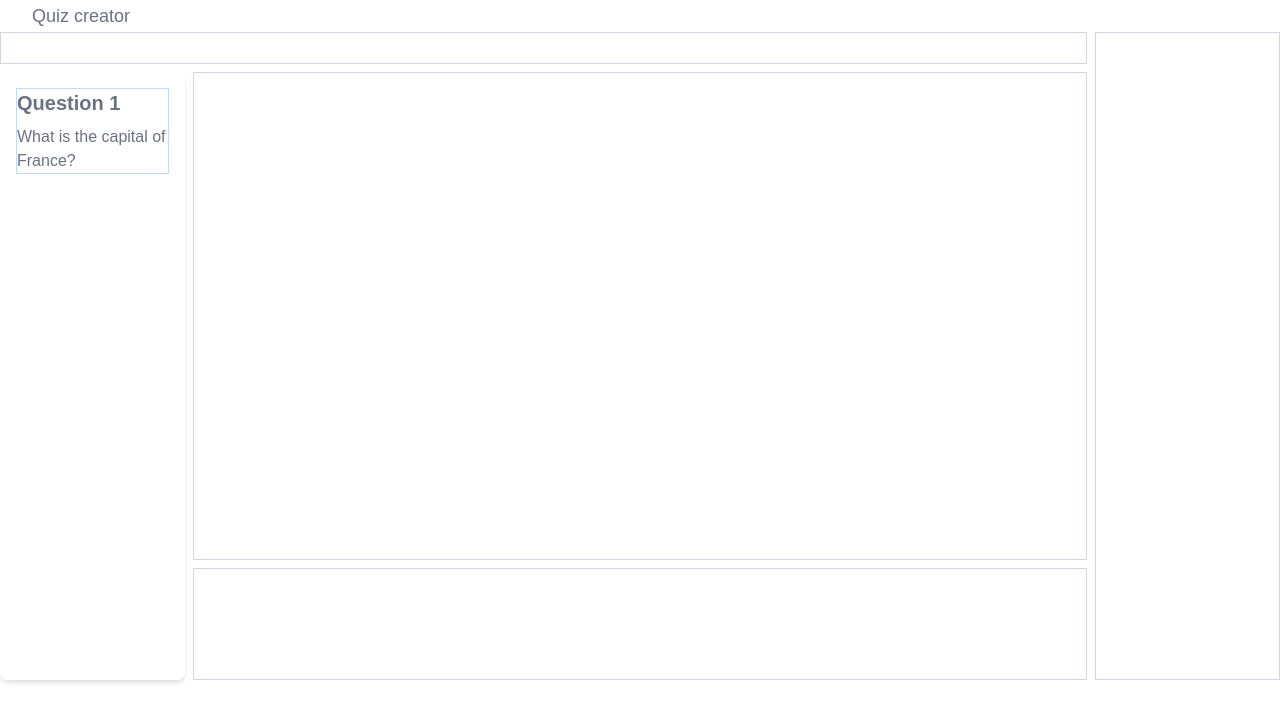
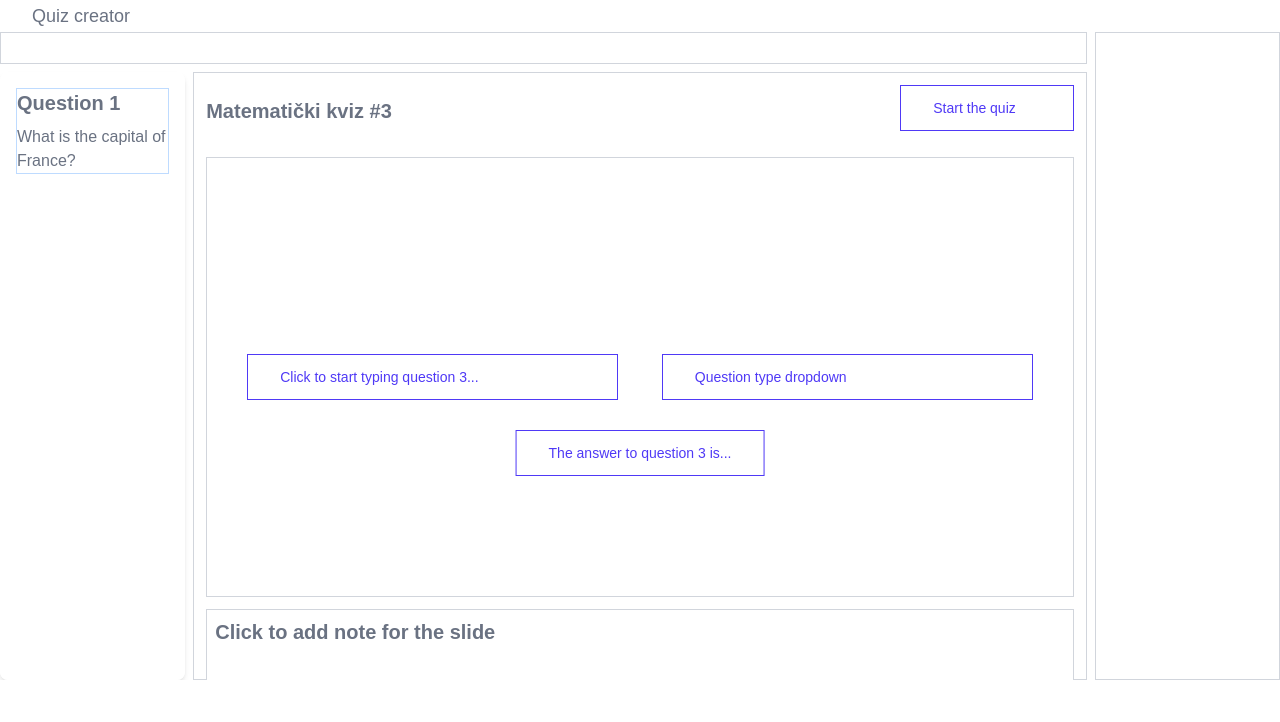
Before and after one commit to karlo-kormanic/zavrsni_rad, a Next.js app: page / in a window 1280 px wide. Shown: the top 722 px of the page. Built offline with nearby package versions, Linux system fonts and the light colour scheme.

Commit message:
Initial quiz creator layout

```diff
--- a/src/app/page.tsx
+++ b/src/app/page.tsx
@@ -3,16 +3,18 @@
 export default function Home() {
   return (
     <>
-      {/* component */}
       <div className="flex w-screen h-screen text-gray-500">
-        {/* Component Start */}
         <div className="flex flex-col flex-grow">
+          {/* Quiz creator traka */}
           <div className="h-[4vh] flex items-center flex-shrink-0 px-8 border-gray-300">
             <h1 className="text-lg font-medium">Quiz creator</h1>
           </div>
-          <div className="grid grid-cols-20 gap-2">
+          <div className="grid grid-cols-20 gap-2 overflow-hidden">
+            {/* Alatna traka */}
             <div className="h-[4vh] col-span-17 bg-white border border-gray-300" />
+            {/* Template preview */}
             <div className="h-[calc(80vh_+_8px)] row-span-2 col-span-3 bg-white border border-gray-300" />
+            {/* Slide preview */}
             <div className="col-span-3 h-[76vh] bg-white rounded-lg shadow-md overflow-y-auto">
               <div className="flex flex-col items-center gap-4 p-4 min-h-screen">
                 <div className="border border-blue-200">
@@ -21,10 +23,42 @@ export default function Home() {
                 </div>
               </div>
             </div>
-            <div className="grid grid-rows-2 col-span-14 gap-2">
-              <div className="h-[61vh] row-span-1 bg-white border border-gray-300" />
-              <div className="h-[calc(15vh_-_8px)] row-span-1 bg-white border border-gray-300" />
+            {/* Slide editor area */}
+            <div className="h-[76vh] col-span-14 bg-white border border-gray-300">
+              <div className="flex justify-between p-3">
+                <h1 className="text-xl font-bold mb-2 pt-3">Matematički kviz #3</h1>
+                <div className="w-1/5">
+                  <a className="text-sm font-medium text-indigo-600 focus:ring-3 focus:outline-hidden" href="#">
+                    <span className="relative block border border-current bg-white px-8 py-3"> Start the quiz </span>
+                  </a>
                 </div>
+              </div>
+              <div className="grid grid-rows-2 p-3 gap-3">
+                {/* Slide editor main screen */}
+                <div className="relative h-[55vh] row-span-1 bg-white border border-gray-300">
+                  <div className="w-3/7 absolute left-10 top-1/2 transform -translate-y-1/2">
+                    <a className="text-sm font-medium text-indigo-600 focus:ring-3 focus:outline-hidden" href="#">
+                      <span className="relative block border border-current bg-white px-8 py-3"> Click to start typing question 3...</span>
+                    </a>
+                  </div>
+                  <div className="w-3/7 absolute right-10 top-1/2 transform -translate-y-1/2">
+                    <a className="text-sm font-medium text-indigo-600 focus:ring-3 focus:outline-hidden" href="#">
+                      <span className="relative block border border-current bg-white px-8 py-3"> Question type dropdown</span>
+                    </a>
+                  </div>
+                  <div className="absolute left-1/2 bottom-30 transform -translate-x-1/2">
+                    <a className="text-sm font-medium text-indigo-600 focus:ring-3 focus:outline-hidden" href="#">
+                      <span className="relative block border border-current bg-white px-8 py-3"> The answer to question 3 is...</span>
+                    </a>
+                  </div>
+                </div>
+                {/* Slide editor comment screen */}
+                <div className="h-[calc(12vh)] row-span-1 bg-white border border-gray-300">
+                  <h2 className="text-xl font-bold mb-2 p-2">Click to add note for the slide</h2>
+                </div>
+              </div>
+            </div>
+
             {/*<div className="h-24 col-span-3 bg-white border border-gray-300" />
             <div className="h-24 col-span-1 bg-white border border-gray-300" />*/}
           </div>
```
Lines whose indentation alone changed are shown as unchanged.
